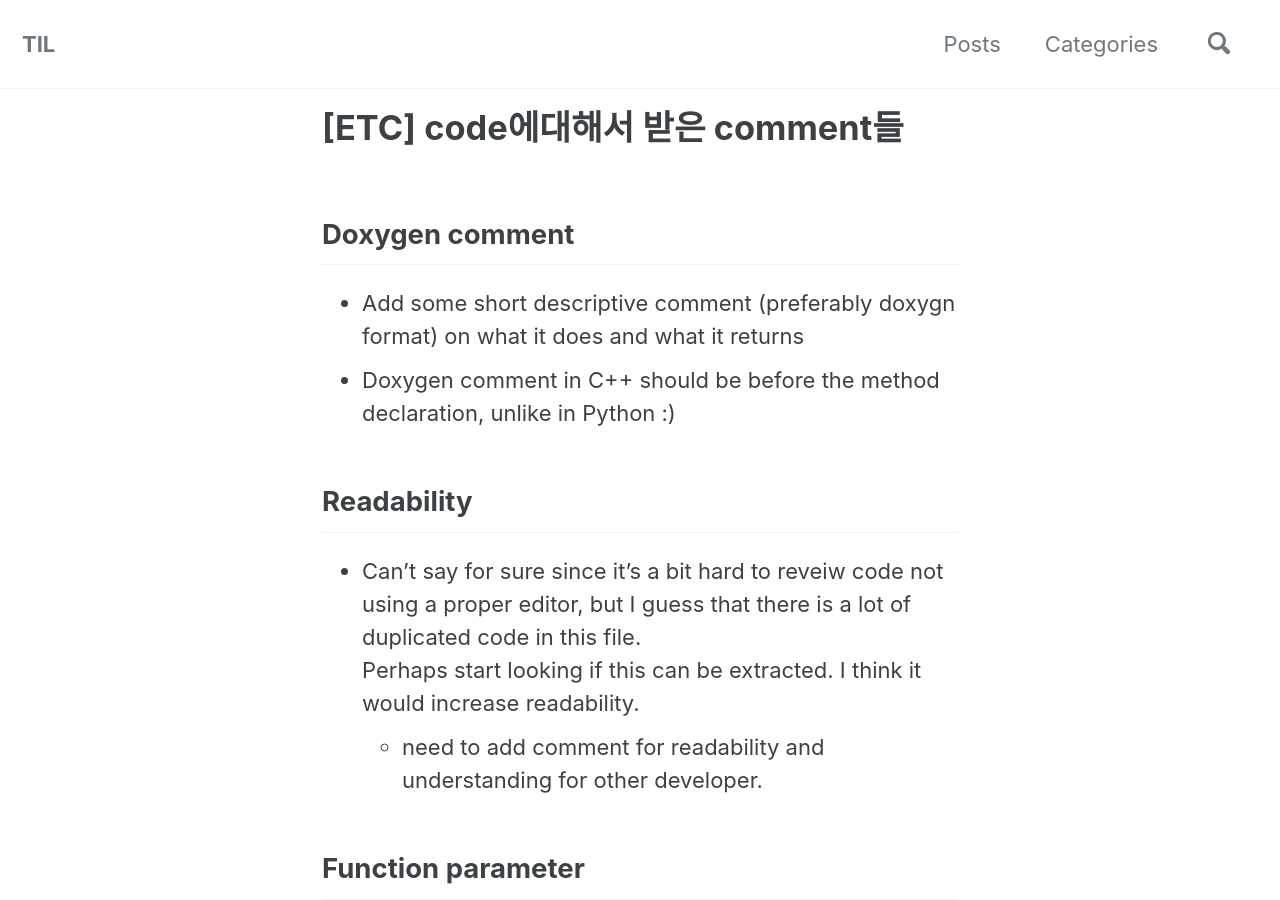
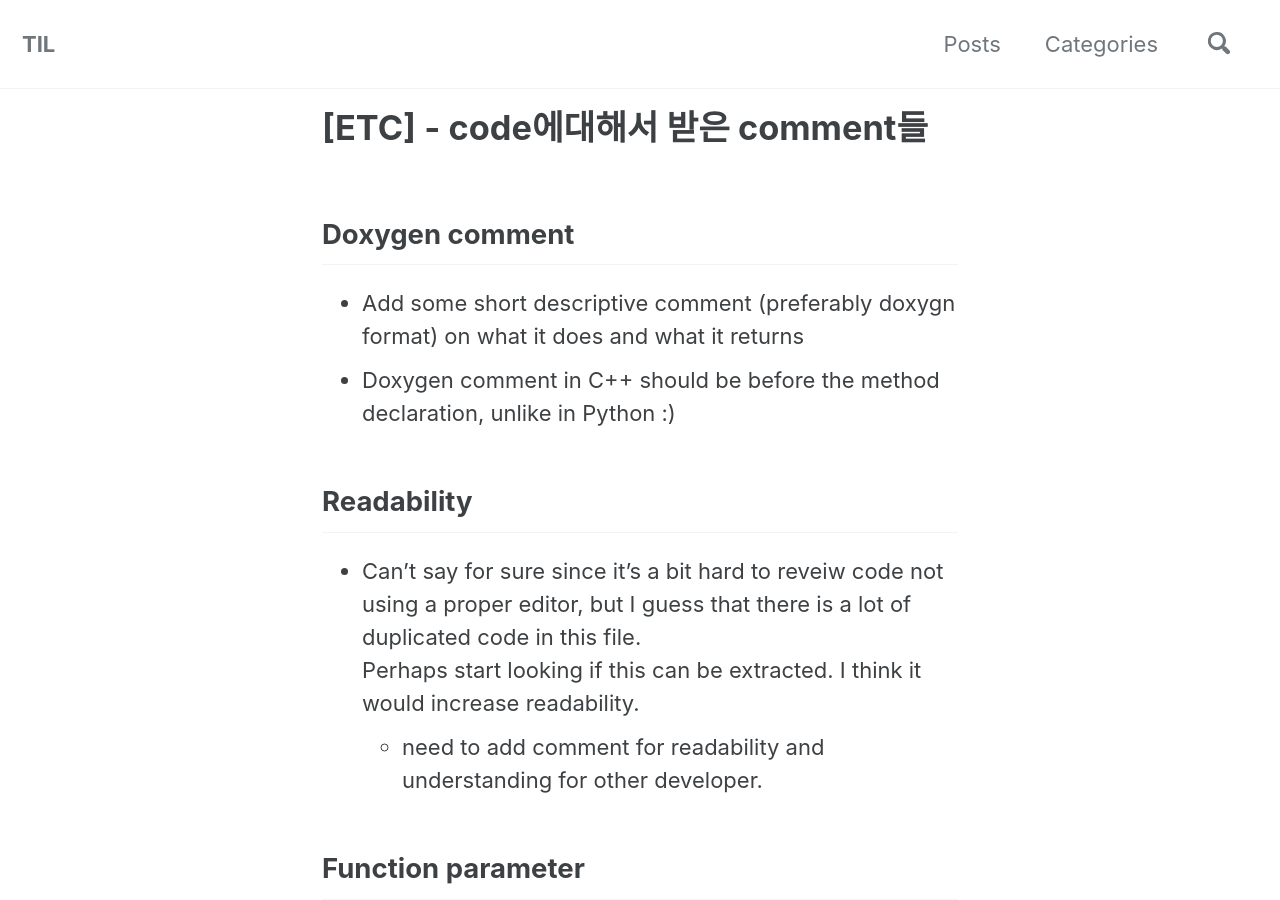
Before and after one commit to sujinsjlee/TIL, a Jekyll site: the page built from _posts/2020-06-05-CodingInOffice_7.md, in a window 1280 px wide and 900 px high. Built offline with Jekyll 4.4.1, drawn with Linux system fonts in a browser that asks for light colours; cached includes are drawn as plain includes; nearby versions of some CDN libraries.

Commit message:
[ETC] fix typo

```diff
--- a/_posts/2020-06-05-CodingInOffice_7.md
+++ b/_posts/2020-06-05-CodingInOffice_7.md
@@ -1,5 +1,5 @@
 ---
-title: "[ETC] code에대해서 받은 comment들"
+title: "[ETC] - code에대해서 받은 comment들"
 categories:
   - CodingInOffice
 tags:
```
